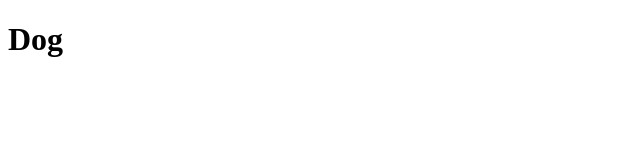
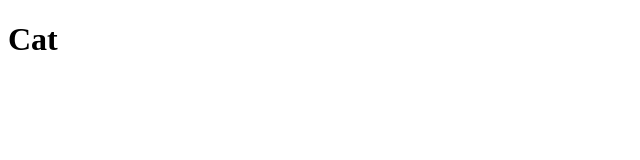
Before and after one commit to 0r0loo/practice, a plain HTML site: page index.html in a window 1280 px wide. Shown: the full height of the page, 0-640 px from the left. Drawn offline with Linux system fonts and the light colour scheme.

Commit message:
메인페이지 생성

```diff
--- a/index.html
+++ b/index.html
@@ -6,6 +6,6 @@
     <title>Document</title>
   </head>
   <body>
-    <h1>Dog</h1>
+    <h1>Cat</h1>
   </body>
 </html>
```
